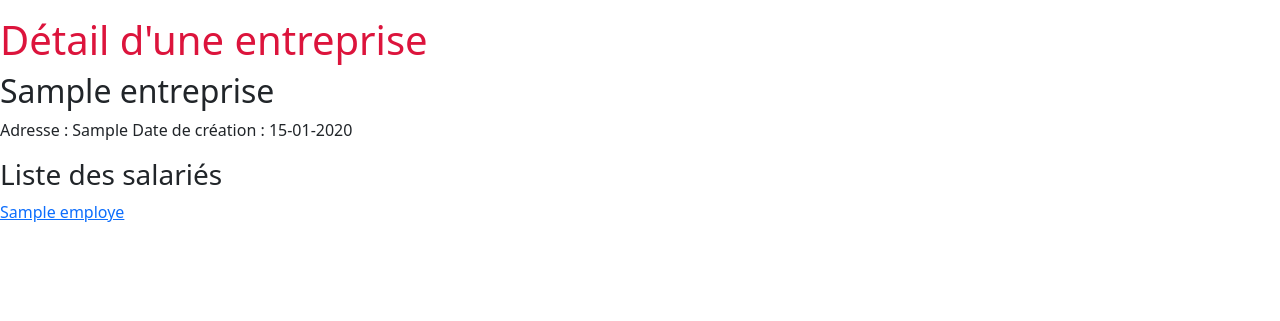
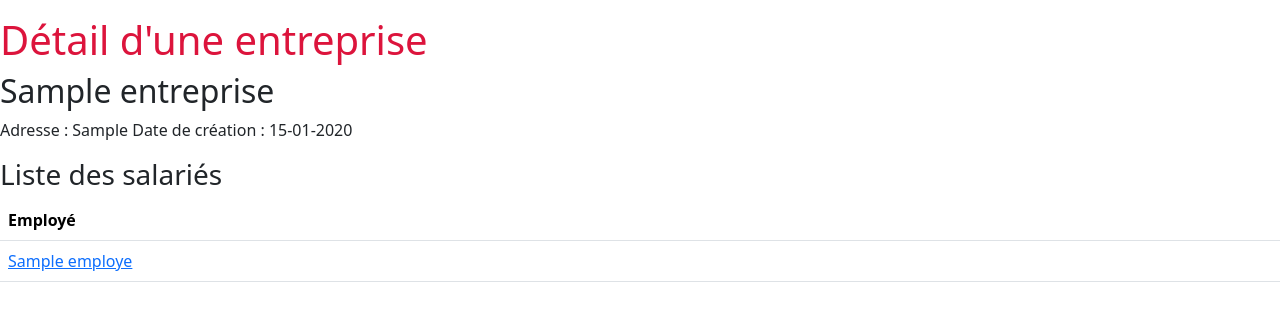
Before and after one commit to taplincorentin/SfEntrepriseDemo2, a Symfony app: template templates/entreprise/show.html.twig in a window 1280 px wide. Shown: the part 48-369 px from the top of the page. Run offline with Twig, Linux system fonts and the light colour scheme; the template is opened without the code that fills it: most values are stand-ins (such as "Sample title", 1, 10 or a date in 2020); some libraries are stand-ins or nearby versions.

Commit message:
bootstrap table in entreprise info

```diff
--- a/templates/entreprise/show.html.twig
+++ b/templates/entreprise/show.html.twig
@@ -13,11 +13,22 @@
 
     <h3>Liste des salariés</h3>
     {% if entreprise.employes | length > 0 %}
-
+        <table class="table">
+            <thead>
+                <tr>
+                    <th>Employé</th>
+                </tr>
+            </thead>
+            <tbody>
         {% for employe in entreprise.employes %}
-            <a href='{{ path('show_employe', {'id': employe.id}) }}'>{{ employe }} </a><br>
+                <tr>
+                    <td>
+                        <a href='{{ path('show_employe', {'id': employe.id}) }}'>{{ employe }} </a>
+                    </td>
+                </tr>
         {% endfor %}
-
+            </tbody>
+        </table>
     {% else %}
         <p>Aucun salarié</p>
     {% endif %}
```
